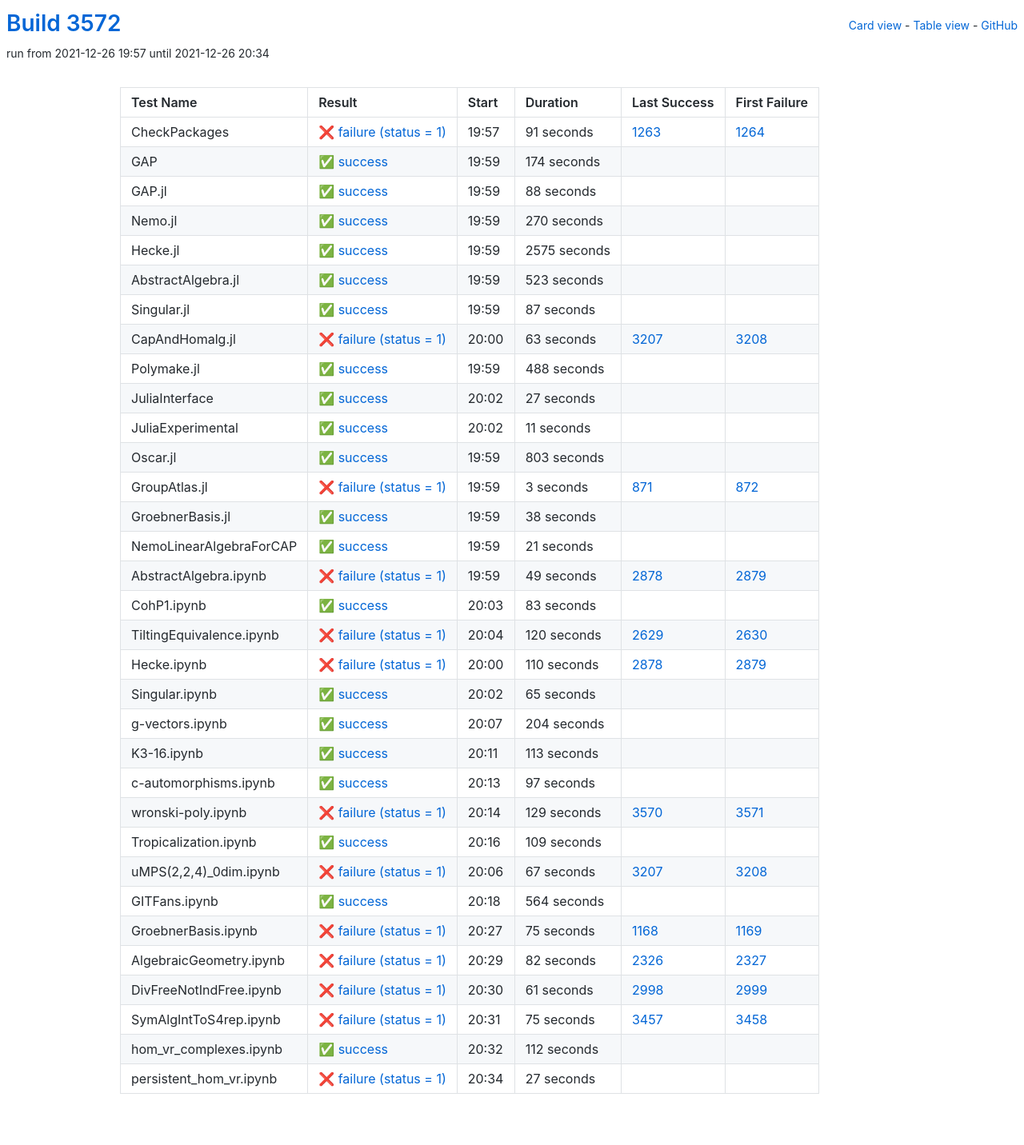
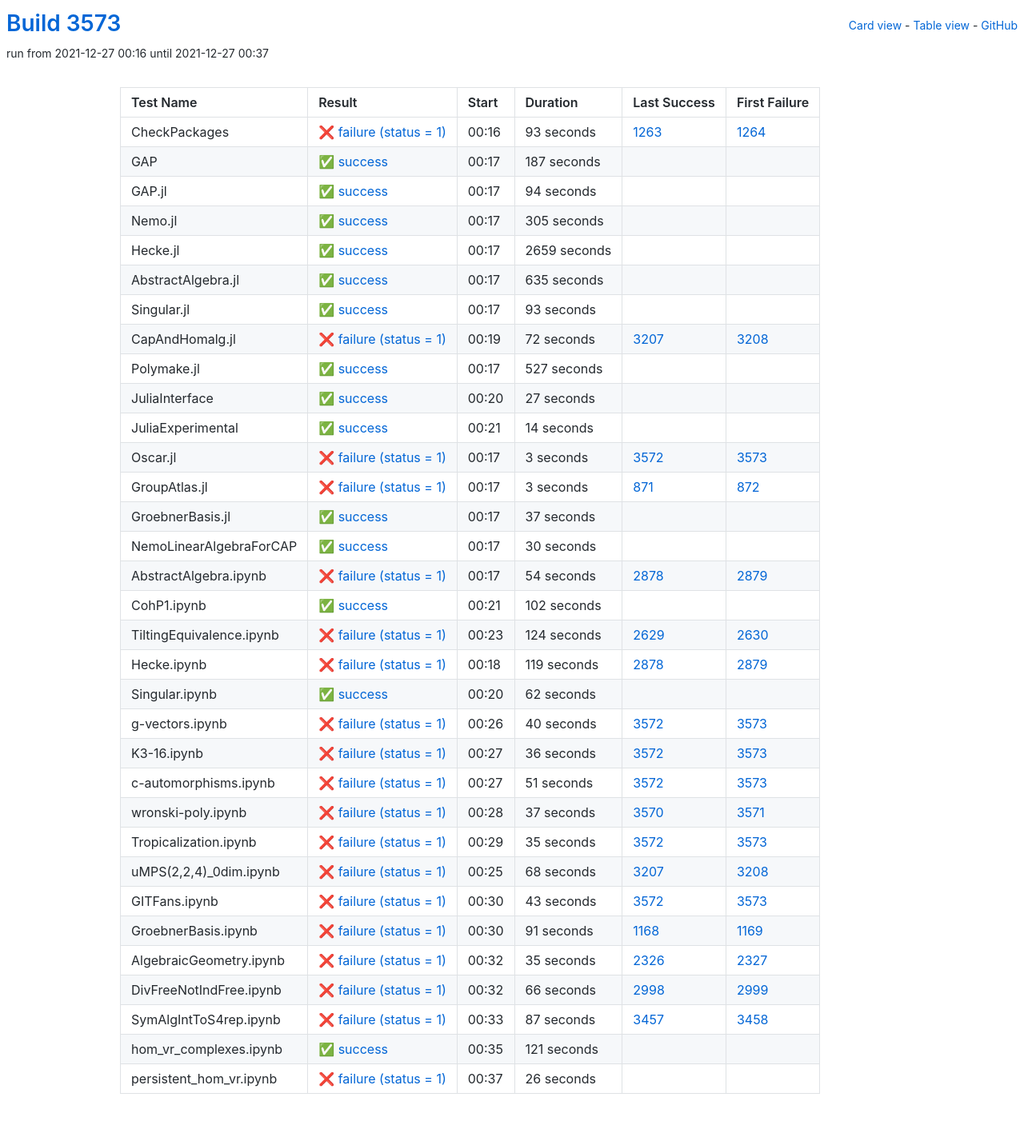
Before and after one commit to oscar-system/oscar-ci-status-stable, a Jekyll site: the page built from table.html, in a window 1280 px wide. Shown: the whole page at 80% size. Built offline with Jekyll 4.4.1, drawn with Linux system fonts in a browser that asks for light colours.

Commit message:
Build #3573

```diff
--- a/_data/ci.yml
+++ b/_data/ci.yml
@@ -1,6 +1,6 @@
 ---
-build: 3572
-build_url: https://oscarci.mathematik.uni-kl.de/job/oscar-stable/3572/
+build: 3573
+build_url: https://oscarci.mathematik.uni-kl.de/job/oscar-stable/3573/
 job: oscar-stable
 organization: oscar-system
 repo: oscar-ci-status-stable
@@ -8,116 +8,116 @@ repourl: https://github.com/oscar-system/oscar-ci-status-stable
 tests:
 - name: CheckPackages
   id: checkpackages
-  log: https://oscarci.mathematik.uni-kl.de/job/oscar-stable/3572/artifact/logs/build-3572/CheckPackages.log
-  start: 2021-12-26 19:57
+  log: https://oscarci.mathematik.uni-kl.de/job/oscar-stable/3573/artifact/logs/build-3573/CheckPackages.log
+  start: 2021-12-27 00:16
   success: false
   exitcode: 1
   status: failure
-  duration: 91
+  duration: 93
   last_success: 1263
   last_success_url: https://oscarci.mathematik.uni-kl.de/job/oscar-stable/1263/
   first_failure: 1264
   first_failure_url: https://oscarci.mathematik.uni-kl.de/job/oscar-stable/1264/
 - name: GAP
   id: gap
-  log: https://oscarci.mathematik.uni-kl.de/job/oscar-stable/3572/artifact/logs/build-3572/GAP.log
-  start: 2021-12-26 19:59
+  log: https://oscarci.mathematik.uni-kl.de/job/oscar-stable/3573/artifact/logs/build-3573/GAP.log
+  start: 2021-12-27 00:17
   success: true
   exitcode: 0
   status: success
-  duration: 174
+  duration: 187
   last_success: false
   last_success_url:
   first_failure: false
   first_failure_url:
 - name: GAP.jl
   id: gap-jl
-  log: https://oscarci.mathematik.uni-kl.de/job/oscar-stable/3572/artifact/logs/build-3572/GAP.jl.log
-  start: 2021-12-26 19:59
+  log: https://oscarci.mathematik.uni-kl.de/job/oscar-stable/3573/artifact/logs/build-3573/GAP.jl.log
+  start: 2021-12-27 00:17
   success: true
   exitcode: 0
   status: success
-  duration: 88
+  duration: 94
   last_success: false
   last_success_url:
   first_failure: false
   first_failure_url:
 - name: Nemo.jl
   id: nemo-jl
-  log: https://oscarci.mathematik.uni-kl.de/job/oscar-stable/3572/artifact/logs/build-3572/Nemo.jl.log
-  start: 2021-12-26 19:59
+  log: https://oscarci.mathematik.uni-kl.de/job/oscar-stable/3573/artifact/logs/build-3573/Nemo.jl.log
+  start: 2021-12-27 00:17
   success: true
   exitcode: 0
   status: success
-  duration: 270
+  duration: 305
   last_success: false
   last_success_url:
   first_failure: false
   first_failure_url:
 - name: Hecke.jl
   id: hecke-jl
-  log: https://oscarci.mathematik.uni-kl.de/job/oscar-stable/3572/artifact/logs/build-3572/Hecke.jl.log
-  start: 2021-12-26 19:59
+  log: https://oscarci.mathematik.uni-kl.de/job/oscar-stable/3573/artifact/logs/build-3573/Hecke.jl.log
+  start: 2021-12-27 00:17
   success: true
   exitcode: 0
   status: success
-  duration: 2575
+  duration: 2659
   last_success: false
   last_success_url:
   first_failure: false
   first_failure_url:
 - name: AbstractAlgebra.jl
   id: abstractalgebra-jl
-  log: https://oscarci.mathematik.uni-kl.de/job/oscar-stable/3572/artifact/logs/build-3572/AbstractAlgebra.jl.log
-  start: 2021-12-26 19:59
+  log: https://oscarci.mathematik.uni-kl.de/job/oscar-stable/3573/artifact/logs/build-3573/AbstractAlgebra.jl.log
+  start: 2021-12-27 00:17
   success: true
   exitcode: 0
   status: success
-  duration: 523
+  duration: 635
   last_success: false
   last_success_url:
   first_failure: false
   first_failure_url:
 - name: Singular.jl
   id: singular-jl
-  log: https://oscarci.mathematik.uni-kl.de/job/oscar-stable/3572/artifact/logs/build-3572/Singular.jl.log
-  start: 2021-12-26 19:59
+  log: https://oscarci.mathematik.uni-kl.de/job/oscar-stable/3573/artifact/logs/build-3573/Singular.jl.log
+  start: 2021-12-27 00:17
   success: true
   exitcode: 0
   status: success
-  duration: 87
+  duration: 93
   last_success: false
   last_success_url:
   first_failure: false
   first_failure_url:
 - name: CapAndHomalg.jl
   id: capandhomalg-jl
-  log: https://oscarci.mathematik.uni-kl.de/job/oscar-stable/3572/artifact/logs/build-3572/CapAndHomalg.jl.log
-  start: 2021-12-26 20:00
+  log: https://oscarci.mathematik.uni-kl.de/job/oscar-stable/3573/artifact/logs/build-3573/CapAndHomalg.jl.log
+  start: 2021-12-27 00:19
   success: false
   exitcode: 1
   status: failure
-  duration: 63
+  duration: 72
   last_success: 3207
   last_success_url: https://oscarci.mathematik.uni-kl.de/job/oscar-stable/3207/
   first_failure: 3208
   first_failure_url: https://oscarci.mathematik.uni-kl.de/job/oscar-stable/3208/
 - name: Polymake.jl
   id: polymake-jl
-  log: https://oscarci.mathematik.uni-kl.de/job/oscar-stable/3572/artifact/logs/build-3572/Polymake.jl.log
-  start: 2021-12-26 19:59
+  log: https://oscarci.mathematik.uni-kl.de/job/oscar-stable/3573/artifact/logs/build-3573/Polymake.jl.log
+  start: 2021-12-27 00:17
   success: true
   exitcode: 0
   status: success
-  duration: 488
+  duration: 527
   last_success: false
   last_success_url:
   first_failure: false
   first_failure_url:
 - name: JuliaInterface
   id: juliainterface
-  log: https://oscarci.mathematik.uni-kl.de/job/oscar-stable/3572/artifact/logs/build-3572/JuliaInterface.log
-  start: 2021-12-26 20:02
+  log: https://oscarci.mathematik.uni-kl.de/job/oscar-stable/3573/artifact/logs/build-3573/JuliaInterface.log
+  start: 2021-12-27 00:20
   success: true
   exitcode: 0
   status: success
@@ -128,32 +128,32 @@ tests:
   first_failure_url:
 - name: JuliaExperimental
   id: juliaexperimental
-  log: https://oscarci.mathematik.uni-kl.de/job/oscar-stable/3572/artifact/logs/build-3572/JuliaExperimental.log
-  start: 2021-12-26 20:02
+  log: https://oscarci.mathematik.uni-kl.de/job/oscar-stable/3573/artifact/logs/build-3573/JuliaExperimental.log
+  start: 2021-12-27 00:21
   success: true
   exitcode: 0
   status: success
-  duration: 11
+  duration: 14
   last_success: false
   last_success_url:
   first_failure: false
   first_failure_url:
 - name: Oscar.jl
   id: oscar-jl
-  log: https://oscarci.mathematik.uni-kl.de/job/oscar-stable/3572/artifact/logs/build-3572/Oscar.jl.log
-  start: 2021-12-26 19:59
-  success: true
-  exitcode: 0
-  status: success
-  duration: 803
-  last_success: false
-  last_success_url:
-  first_failure: false
-  first_failure_url:
+  log: https://oscarci.mathematik.uni-kl.de/job/oscar-stable/3573/artifact/logs/build-3573/Oscar.jl.log
+  start: 2021-12-27 00:17
+  success: false
+  exitcode: 1
+  status: failure
+  duration: 3
+  last_success: 3572
+  last_success_url: https://oscarci.mathematik.uni-kl.de/job/oscar-stable/3572/
+  first_failure: 3573
+  first_failure_url: https://oscarci.mathematik.uni-kl.de/job/oscar-stable/3573/
 - name: GroupAtlas.jl
   id: groupatlas-jl
-  log: https://oscarci.mathematik.uni-kl.de/job/oscar-stable/3572/artifact/logs/build-3572/GroupAtlas.jl.log
-  start: 2021-12-26 19:59
+  log: https://oscarci.mathematik.uni-kl.de/job/oscar-stable/3573/artifact/logs/build-3573/GroupAtlas.jl.log
+  start: 2021-12-27 00:17
   success: false
   exitcode: 1
   status: failure
@@ -164,240 +164,240 @@ tests:
   first_failure_url: https://oscarci.mathematik.uni-kl.de/job/oscar-stable/872/
 - name: GroebnerBasis.jl
   id: groebnerbasis-jl
-  log: https://oscarci.mathematik.uni-kl.de/job/oscar-stable/3572/artifact/logs/build-3572/GroebnerBasis.jl.log
-  start: 2021-12-26 19:59
+  log: https://oscarci.mathematik.uni-kl.de/job/oscar-stable/3573/artifact/logs/build-3573/GroebnerBasis.jl.log
+  start: 2021-12-27 00:17
   success: true
   exitcode: 0
   status: success
-  duration: 38
+  duration: 37
   last_success: false
   last_success_url:
   first_failure: false
   first_failure_url:
 - name: NemoLinearAlgebraForCAP
   id: nemolinearalgebraforcap
-  log: https://oscarci.mathematik.uni-kl.de/job/oscar-stable/3572/artifact/logs/build-3572/NemoLinearAlgebraForCAP.log
-  start: 2021-12-26 19:59
+  log: https://oscarci.mathematik.uni-kl.de/job/oscar-stable/3573/artifact/logs/build-3573/NemoLinearAlgebraForCAP.log
+  start: 2021-12-27 00:17
   success: true
   exitcode: 0
   status: success
-  duration: 21
+  duration: 30
   last_success: false
   last_success_url:
   first_failure: false
   first_failure_url:
 - name: AbstractAlgebra.ipynb
   id: abstractalgebra-ipynb
-  log: https://oscarci.mathematik.uni-kl.de/job/oscar-stable/3572/artifact/logs/build-3572/AbstractAlgebra.ipynb.log
-  start: 2021-12-26 19:59
+  log: https://oscarci.mathematik.uni-kl.de/job/oscar-stable/3573/artifact/logs/build-3573/AbstractAlgebra.ipynb.log
+  start: 2021-12-27 00:17
   success: false
   exitcode: 1
   status: failure
-  duration: 49
+  duration: 54
   last_success: 2878
   last_success_url: https://oscarci.mathematik.uni-kl.de/job/oscar-stable/2878/
   first_failure: 2879
   first_failure_url: https://oscarci.mathematik.uni-kl.de/job/oscar-stable/2879/
 - name: CohP1.ipynb
   id: cohp1-ipynb
-  log: https://oscarci.mathematik.uni-kl.de/job/oscar-stable/3572/artifact/logs/build-3572/CohP1.ipynb.log
-  start: 2021-12-26 20:03
+  log: https://oscarci.mathematik.uni-kl.de/job/oscar-stable/3573/artifact/logs/build-3573/CohP1.ipynb.log
+  start: 2021-12-27 00:21
   success: true
   exitcode: 0
   status: success
-  duration: 83
+  duration: 102
   last_success: false
   last_success_url:
   first_failure: false
   first_failure_url:
 - name: TiltingEquivalence.ipynb
   id: tiltingequivalence-ipynb
-  log: https://oscarci.mathematik.uni-kl.de/job/oscar-stable/3572/artifact/logs/build-3572/TiltingEquivalence.ipynb.log
-  start: 2021-12-26 20:04
+  log: https://oscarci.mathematik.uni-kl.de/job/oscar-stable/3573/artifact/logs/build-3573/TiltingEquivalence.ipynb.log
+  start: 2021-12-27 00:23
   success: false
   exitcode: 1
   status: failure
-  duration: 120
+  duration: 124
   last_success: 2629
   last_success_url: https://oscarci.mathematik.uni-kl.de/job/oscar-stable/2629/
   first_failure: 2630
   first_failure_url: https://oscarci.mathematik.uni-kl.de/job/oscar-stable/2630/
 - name: Hecke.ipynb
   id: hecke-ipynb
-  log: https://oscarci.mathematik.uni-kl.de/job/oscar-stable/3572/artifact/logs/build-3572/Hecke.ipynb.log
-  start: 2021-12-26 20:00
+  log: https://oscarci.mathematik.uni-kl.de/job/oscar-stable/3573/artifact/logs/build-3573/Hecke.ipynb.log
+  start: 2021-12-27 00:18
   success: false
   exitcode: 1
   status: failure
-  duration: 110
+  duration: 119
   last_success: 2878
   last_success_url: https://oscarci.mathematik.uni-kl.de/job/oscar-stable/2878/
   first_failure: 2879
   first_failure_url: https://oscarci.mathematik.uni-kl.de/job/oscar-stable/2879/
 - name: Singular.ipynb
   id: singular-ipynb
-  log: https://oscarci.mathematik.uni-kl.de/job/oscar-stable/3572/artifact/logs/build-3572/Singular.ipynb.log
-  start: 2021-12-26 20:02
+  log: https://oscarci.mathematik.uni-kl.de/job/oscar-stable/3573/artifact/logs/build-3573/Singular.ipynb.log
+  start: 2021-12-27 00:20
   success: true
   exitcode: 0
   status: success
-  duration: 65
+  duration: 62
   last_success: false
   last_success_url:
   first_failure: false
   first_failure_url:
 - name: g-vectors.ipynb
   id: g-vectors-ipynb
-  log: https://oscarci.mathematik.uni-kl.de/job/oscar-stable/3572/artifact/logs/build-3572/g-vectors.ipynb.log
-  start: 2021-12-26 20:07
-  success: true
-  exitcode: 0
-  status: success
-  duration: 204
-  last_success: false
-  last_success_url:
-  first_failure: false
-  first_failure_url:
-- name: K3-16.ipynb
-  id: k3-16-ipynb
-  log: https://oscarci.mathematik.uni-kl.de/job/oscar-stable/3572/artifact/logs/build-3572/K3-16.ipynb.log
-  start: 2021-12-26 20:11
-  success: true
-  exitcode: 0
-  status: success
-  duration: 113
-  last_success: false
-  last_success_url:
-  first_failure: false
-  first_failure_url:
-- name: c-automorphisms.ipynb
-  id: c-automorphisms-ipynb
-  log: https://oscarci.mathematik.uni-kl.de/job/oscar-stable/3572/artifact/logs/build-3572/c-automorphisms.ipynb.log
-  start: 2021-12-26 20:13
-  success: true
-  exitcode: 0
-  status: success
-  duration: 97
-  last_success: false
-  last_success_url:
-  first_failure: false
-  first_failure_url:
-- name: wronski-poly.ipynb
-  id: wronski-poly-ipynb
-  log: https://oscarci.mathematik.uni-kl.de/job/oscar-stable/3572/artifact/logs/build-3572/wronski-poly.ipynb.log
-  start: 2021-12-26 20:14
+  log: https://oscarci.mathematik.uni-kl.de/job/oscar-stable/3573/artifact/logs/build-3573/g-vectors.ipynb.log
+  start: 2021-12-27 00:26
   success: false
   exitcode: 1
   status: failure
-  duration: 129
+  duration: 40
+  last_success: 3572
+  last_success_url: https://oscarci.mathematik.uni-kl.de/job/oscar-stable/3572/
+  first_failure: 3573
+  first_failure_url: https://oscarci.mathematik.uni-kl.de/job/oscar-stable/3573/
+- name: K3-16.ipynb
+  id: k3-16-ipynb
+  log: https://oscarci.mathematik.uni-kl.de/job/oscar-stable/3573/artifact/logs/build-3573/K3-16.ipynb.log
+  start: 2021-12-27 00:27
+  success: false
+  exitcode: 1
+  status: failure
+  duration: 36
+  last_success: 3572
+  last_success_url: https://oscarci.mathematik.uni-kl.de/job/oscar-stable/3572/
+  first_failure: 3573
+  first_failure_url: https://oscarci.mathematik.uni-kl.de/job/oscar-stable/3573/
+- name: c-automorphisms.ipynb
+  id: c-automorphisms-ipynb
+  log: https://oscarci.mathematik.uni-kl.de/job/oscar-stable/3573/artifact/logs/build-3573/c-automorphisms.ipynb.log
+  start: 2021-12-27 00:27
+  success: false
+  exitcode: 1
+  status: failure
+  duration: 51
+  last_success: 3572
+  last_success_url: https://oscarci.mathematik.uni-kl.de/job/oscar-stable/3572/
+  first_failure: 3573
+  first_failure_url: https://oscarci.mathematik.uni-kl.de/job/oscar-stable/3573/
+- name: wronski-poly.ipynb
+  id: wronski-poly-ipynb
+  log: https://oscarci.mathematik.uni-kl.de/job/oscar-stable/3573/artifact/logs/build-3573/wronski-poly.ipynb.log
+  start: 2021-12-27 00:28
+  success: false
+  exitcode: 1
+  status: failure
+  duration: 37
   last_success: 3570
   last_success_url: https://oscarci.mathematik.uni-kl.de/job/oscar-stable/3570/
   first_failure: 3571
   first_failure_url: https://oscarci.mathematik.uni-kl.de/job/oscar-stable/3571/
 - name: Tropicalization.ipynb
   id: tropicalization-ipynb
-  log: https://oscarci.mathematik.uni-kl.de/job/oscar-stable/3572/artifact/logs/build-3572/Tropicalization.ipynb.log
-  start: 2021-12-26 20:16
-  success: true
-  exitcode: 0
-  status: success
-  duration: 109
-  last_success: false
-  last_success_url:
-  first_failure: false
-  first_failure_url:
-- name: uMPS(2,2,4)_0dim.ipynb
-  id: umps-2-2-4-0dim-ipynb
-  log: https://oscarci.mathematik.uni-kl.de/job/oscar-stable/3572/artifact/logs/build-3572/uMPS-2-2-4-_0dim.ipynb.log
-  start: 2021-12-26 20:06
+  log: https://oscarci.mathematik.uni-kl.de/job/oscar-stable/3573/artifact/logs/build-3573/Tropicalization.ipynb.log
+  start: 2021-12-27 00:29
   success: false
   exitcode: 1
   status: failure
-  duration: 67
+  duration: 35
+  last_success: 3572
+  last_success_url: https://oscarci.mathematik.uni-kl.de/job/oscar-stable/3572/
+  first_failure: 3573
+  first_failure_url: https://oscarci.mathematik.uni-kl.de/job/oscar-stable/3573/
+- name: uMPS(2,2,4)_0dim.ipynb
+  id: umps-2-2-4-0dim-ipynb
+  log: https://oscarci.mathematik.uni-kl.de/job/oscar-stable/3573/artifact/logs/build-3573/uMPS-2-2-4-_0dim.ipynb.log
+  start: 2021-12-27 00:25
+  success: false
+  exitcode: 1
+  status: failure
+  duration: 68
   last_success: 3207
   last_success_url: https://oscarci.mathematik.uni-kl.de/job/oscar-stable/3207/
   first_failure: 3208
   first_failure_url: https://oscarci.mathematik.uni-kl.de/job/oscar-stable/3208/
 - name: GITFans.ipynb
   id: gitfans-ipynb
-  log: https://oscarci.mathematik.uni-kl.de/job/oscar-stable/3572/artifact/logs/build-3572/GITFans.ipynb.log
-  start: 2021-12-26 20:18
-  success: true
-  exitcode: 0
-  status: success
-  duration: 564
-  last_success: false
-  last_success_url:
-  first_failure: false
-  first_failure_url:
-- name: GroebnerBasis.ipynb
-  id: groebnerbasis-ipynb
-  log: https://oscarci.mathematik.uni-kl.de/job/oscar-stable/3572/artifact/logs/build-3572/GroebnerBasis.ipynb.log
-  start: 2021-12-26 20:27
+  log: https://oscarci.mathematik.uni-kl.de/job/oscar-stable/3573/artifact/logs/build-3573/GITFans.ipynb.log
+  start: 2021-12-27 00:30
   success: false
   exitcode: 1
   status: failure
-  duration: 75
+  duration: 43
+  last_success: 3572
+  last_success_url: https://oscarci.mathematik.uni-kl.de/job/oscar-stable/3572/
+  first_failure: 3573
+  first_failure_url: https://oscarci.mathematik.uni-kl.de/job/oscar-stable/3573/
+- name: GroebnerBasis.ipynb
+  id: groebnerbasis-ipynb
+  log: https://oscarci.mathematik.uni-kl.de/job/oscar-stable/3573/artifact/logs/build-3573/GroebnerBasis.ipynb.log
+  start: 2021-12-27 00:30
+  success: false
+  exitcode: 1
+  status: failure
+  duration: 91
   last_success: 1168
   last_success_url: https://oscarci.mathematik.uni-kl.de/job/oscar-stable/1168/
   first_failure: 1169
   first_failure_url: https://oscarci.mathematik.uni-kl.de/job/oscar-stable/1169/
 - name: AlgebraicGeometry.ipynb
   id: algebraicgeometry-ipynb
-  log: https://oscarci.mathematik.uni-kl.de/job/oscar-stable/3572/artifact/logs/build-3572/AlgebraicGeometry.ipynb.log
-  start: 2021-12-26 20:29
+  log: https://oscarci.mathematik.uni-kl.de/job/oscar-stable/3573/artifact/logs/build-3573/AlgebraicGeometry.ipynb.log
+  start: 2021-12-27 00:32
   success: false
   exitcode: 1
   status: failure
-  duration: 82
+  duration: 35
   last_success: 2326
   last_success_url: https://oscarci.mathematik.uni-kl.de/job/oscar-stable/2326/
   first_failure: 2327
   first_failure_url: https://oscarci.mathematik.uni-kl.de/job/oscar-stable/2327/
 - name: DivFreeNotIndFree.ipynb
   id: divfreenotindfree-ipynb
-  log: https://oscarci.mathematik.uni-kl.de/job/oscar-stable/3572/artifact/logs/build-3572/DivFreeNotIndFree.ipynb.log
-  start: 2021-12-26 20:30
+  log: https://oscarci.mathematik.uni-kl.de/job/oscar-stable/3573/artifact/logs/build-3573/DivFreeNotIndFree.ipynb.log
+  start: 2021-12-27 00:32
   success: false
   exitcode: 1
   status: failure
-  duration: 61
+  duration: 66
   last_success: 2998
   last_success_url: https://oscarci.mathematik.uni-kl.de/job/oscar-stable/2998/
   first_failure: 2999
   first_failure_url: https://oscarci.mathematik.uni-kl.de/job/oscar-stable/2999/
 - name: SymAlgIntToS4rep.ipynb
   id: symalginttos4rep-ipynb
-  log: https://oscarci.mathematik.uni-kl.de/job/oscar-stable/3572/artifact/logs/build-3572/SymAlgIntToS4rep.ipynb.log
-  start: 2021-12-26 20:31
+  log: https://oscarci.mathematik.uni-kl.de/job/oscar-stable/3573/artifact/logs/build-3573/SymAlgIntToS4rep.ipynb.log
+  start: 2021-12-27 00:33
   success: false
   exitcode: 1
   status: failure
-  duration: 75
+  duration: 87
   last_success: 3457
   last_success_url: https://oscarci.mathematik.uni-kl.de/job/oscar-stable/3457/
   first_failure: 3458
   first_failure_url: https://oscarci.mathematik.uni-kl.de/job/oscar-stable/3458/
 - name: hom_vr_complexes.ipynb
   id: hom-vr-complexes-ipynb
-  log: https://oscarci.mathematik.uni-kl.de/job/oscar-stable/3572/artifact/logs/build-3572/hom_vr_complexes.ipynb.log
-  start: 2021-12-26 20:32
+  log: https://oscarci.mathematik.uni-kl.de/job/oscar-stable/3573/artifact/logs/build-3573/hom_vr_complexes.ipynb.log
+  start: 2021-12-27 00:35
   success: true
   exitcode: 0
   status: success
-  duration: 112
+  duration: 121
   last_success: false
   last_success_url:
   first_failure: false
   first_failure_url:
 - name: persistent_hom_vr.ipynb
   id: persistent-hom-vr-ipynb
-  log: https://oscarci.mathematik.uni-kl.de/job/oscar-stable/3572/artifact/logs/build-3572/persistent_hom_vr.ipynb.log
-  start: 2021-12-26 20:34
+  log: https://oscarci.mathematik.uni-kl.de/job/oscar-stable/3573/artifact/logs/build-3573/persistent_hom_vr.ipynb.log
+  start: 2021-12-27 00:37
   success: false
   exitcode: 1
   status: failure
-  duration: 27
+  duration: 26
   last_success: false
   last_success_url:
   first_failure: false
```
Also changed, not shown: README.md.
